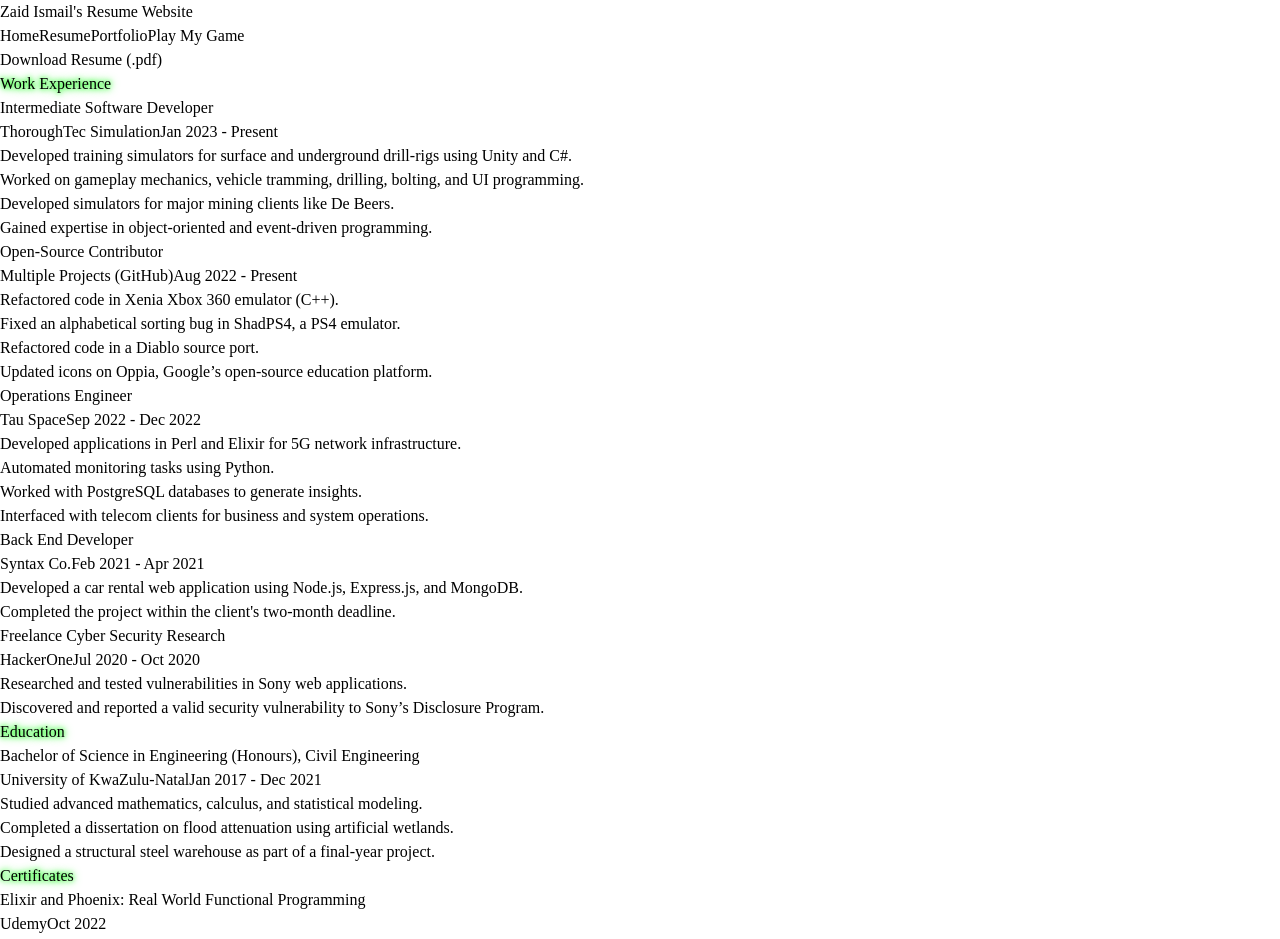
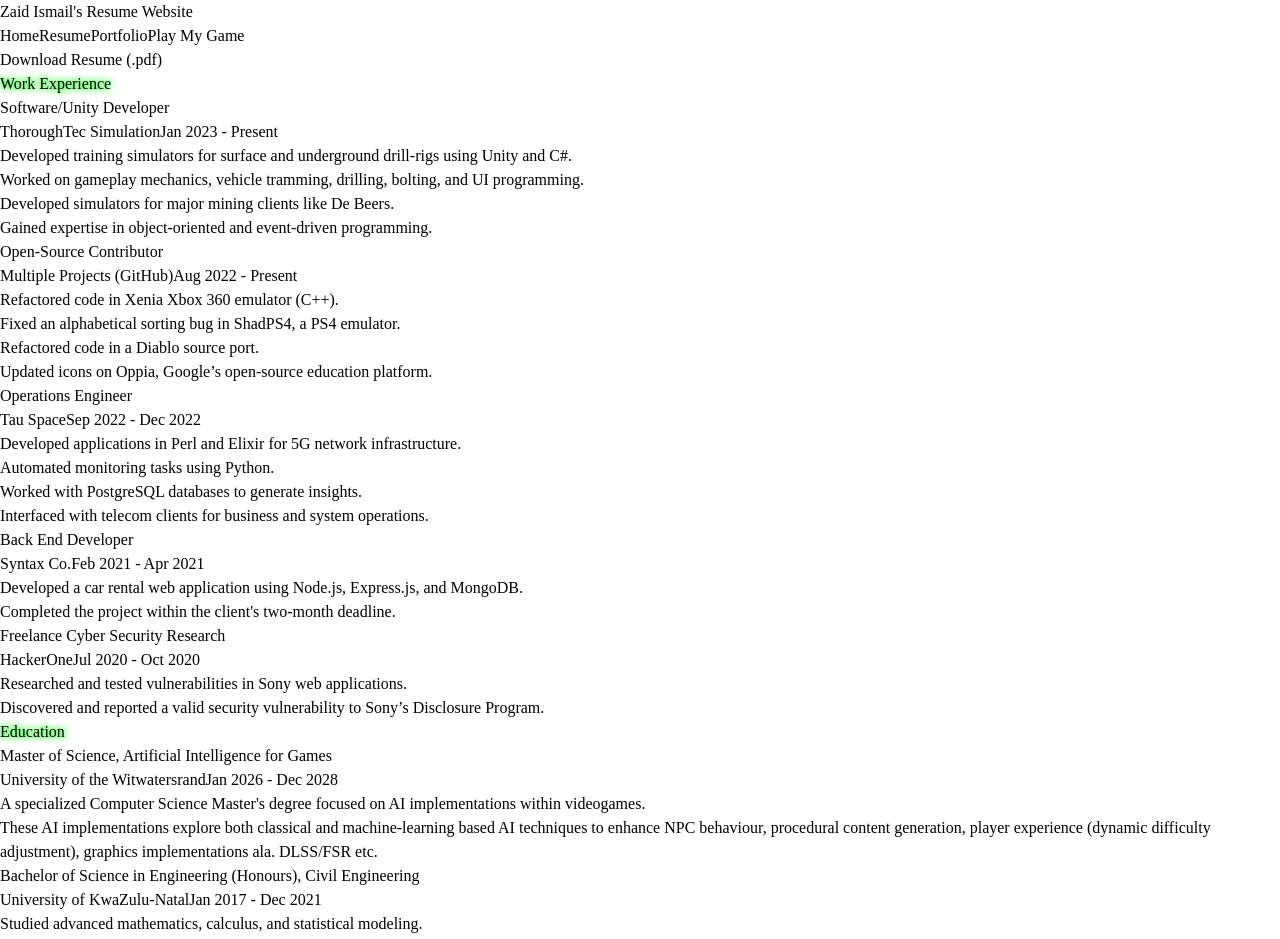
Before and after one commit to zaid-ismail031/zaid-ismail-react-resume, a React (Vite) app in the folder zaid-ismail-react-resume/: page /resume in a window 1280 px wide. Shown: the top 939 px of the page. Built offline with nearby package versions, Linux system fonts and the light colour scheme.

Commit message:
update resume

```diff
--- a/zaid-ismail-react-resume/src/components/Resume.jsx
+++ b/zaid-ismail-react-resume/src/components/Resume.jsx
@@ -16,7 +16,7 @@
         <h2 className="text-3xl font-bold text-green-400 mb-4 text-glow">Work Experience</h2>
 
         <div className="mb-6">
-          <h3 className="text-2xl font-semibold text-green-300">Intermediate Software Developer</h3>
+          <h3 className="text-2xl font-semibold text-green-300">Software/Unity Developer</h3>
           <p className="text-green-500 flex justify-between italic text-lg">
             <span>ThoroughTec Simulation</span>
             <span className="text-right">Jan 2023 - Present</span>
@@ -84,6 +84,20 @@
 
       <div className="w-full md:w-1/2 p-6 border border-green-300">
         <h2 className="text-3xl font-bold text-green-400 mb-4 text-glow">Education</h2>
+
+        <div className="mb-6">
+          <h3 className="text-2xl font-semibold text-green-300">Master of Science, Artificial Intelligence for Games</h3>
+          <p className="text-green-500 flex justify-between italic text-lg">
+            <span>University of the Witwatersrand</span>
+            <span className="text-right">Jan 2026 - Dec 2028</span>
+          </p>
+          <ul className="list-disc list-inside text-green-400 mt-2 space-y-1">
+            <li>A specialized Computer Science Master's degree focused on AI implementations within videogames.</li>
+            <li>These AI implementations explore both classical and machine-learning based AI techniques to enhance
+              NPC behaviour, procedural content generation, player experience (dynamic difficulty adjustment), graphics implementations ala. DLSS/FSR etc.
+            </li>
+          </ul>
+        </div>
 
         <div className="mb-6">
           <h3 className="text-2xl font-semibold text-green-300">Bachelor of Science in Engineering (Honours), Civil Engineering</h3>
```
